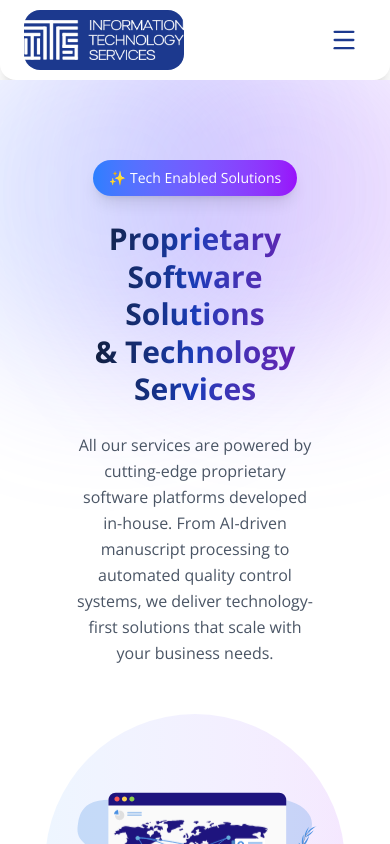
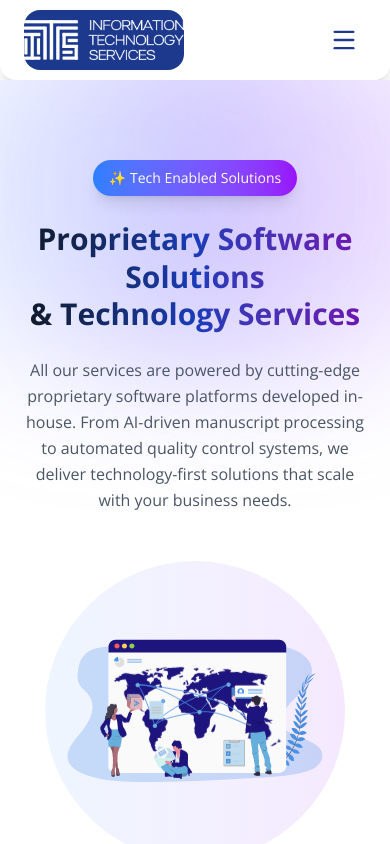
Before and after one commit to ali-haider-dev/information-technology-services, a Next.js app: page /services in a window 390 px wide. Shown: the top 844 px of the page. Built offline with nearby package versions, Linux system fonts and the light colour scheme.

Commit message:
service page hero section Ui

```diff
--- a/src/sections/ServiceSection.jsx
+++ b/src/sections/ServiceSection.jsx
@@ -155,7 +155,7 @@ export default function ServiceSection({isService}) {
   });
 
   return (
-    <section className="relative   flex flex-col justify-center items-center overflow-hidden bg-white py-20 px-18 font-sans">
+    <section className="relative   flex flex-col justify-center items-center overflow-hidden bg-white py-20 px-6 md:px-18 font-sans">
       {/* Simplified background blobs */}
       <div className="absolute -top-20 -left-20 w-96 h-96 bg-gradient-to-r from-blue-400/20 to-purple-600/20 rounded-full blur-3xl"></div>
       <div className="absolute -top-20 -right-20 w-96 h-96 bg-gradient-to-r from-blue-400/20 to-purple-600/20 rounded-full blur-3xl"></div>
```
